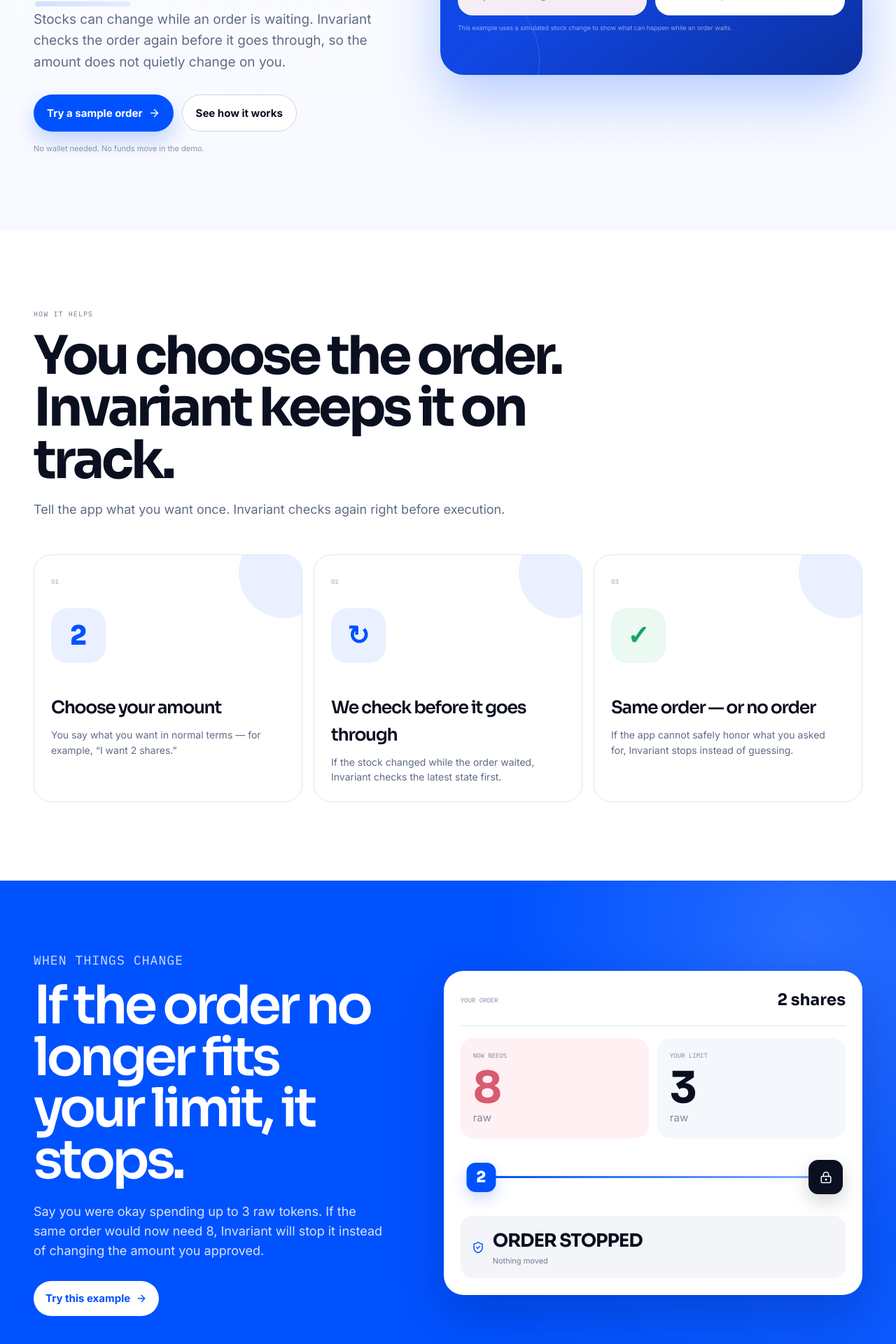
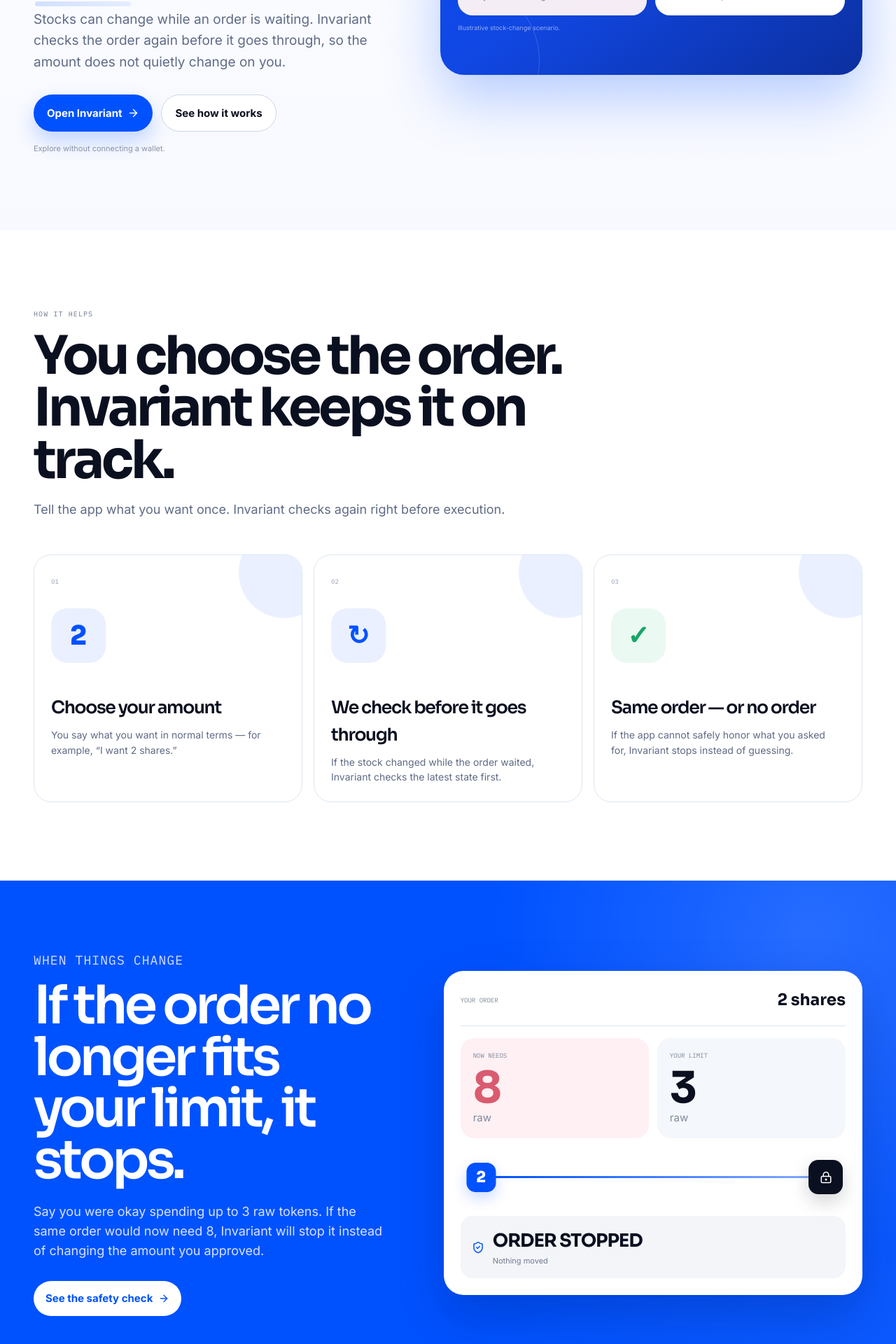
Before and after one commit to Rolexcode/basehack, a Next.js app: page / in a window 1280 px wide. Shown: the part 740-2660 px from the top of the page at 70% size. Built offline with nearby package versions, Linux system fonts and the light colour scheme.

Commit message:
Polish production-facing Invariant copy

```diff
--- a/web/components/landing.tsx
+++ b/web/components/landing.tsx
@@ -50,13 +50,13 @@
               before it goes through, so the amount does not quietly change on you.
             </p>
             <div className={styles.heroActions}>
-              <Link href="/playground" className={styles.primary}>Try a sample order <ArrowRight size={17} /></Link>
+              <Link href="/playground" className={styles.primary}>Open Invariant <ArrowRight size={17} /></Link>
               <a href="#how" className={styles.secondary}>See how it works</a>
             </div>
-            <p className={styles.heroNote}>No wallet needed. No funds move in the demo.</p>
+            <p className={styles.heroNote}>Explore without connecting a wallet.</p>
           </div>
 
-          <div className={styles.promiseStage} aria-label="A user asks for two shares. A simulated stock change would make a stale conversion deliver eight, while Invariant keeps the order at two.">
+          <div className={styles.promiseStage} aria-label="A user asks for two shares. A stock-change scenario would make a stale conversion deliver eight, while Invariant keeps the order at two.">
             <div className={styles.stageChrome}>
               <span>INVARIANT / ORDER 001</span>
               <span className={styles.liveDot}>BASE</span>
@@ -92,7 +92,7 @@
                 <small><Check size={13} /> same order, still intact</small>
               </div>
             </div>
-            <p className={styles.hypo}>This example uses a simulated stock change to show what can happen while an order waits.</p>
+            <p className={styles.hypo}>Illustrative stock-change scenario.</p>
           </div>
         </div>
       </section>
@@ -133,7 +133,7 @@
             Say you were okay spending up to 3 raw tokens. If the same order would now need 8,
             Invariant will stop it instead of changing the amount you approved.
           </p>
-          <Link href="/playground#reverse" className={styles.darkLink}>Try this example <ArrowRight size={16} /></Link>
+          <Link href="/playground#reverse" className={styles.darkLink}>See the safety check <ArrowRight size={16} /></Link>
         </div>
         <div className={styles.blockVisual}>
           <div className={styles.blockTop}>
@@ -196,8 +196,8 @@
 
       <section className={styles.assets}>
         <div className={styles.assetsTitle}>
-          <div><p className={styles.sectionTag}>REAL STOCKS ON BASE</p><h2>Try it with real tokenized stock data.</h2></div>
-          <Link href="/playground#live" className={styles.assetsLink}>Open stock reads <ArrowUpRight size={15} /></Link>
+          <div><p className={styles.sectionTag}>REAL STOCKS ON BASE</p><h2>Live tokenized stock data, right inside Invariant.</h2></div>
+          <Link href="/playground#live" className={styles.assetsLink}>View live stock data <ArrowUpRight size={15} /></Link>
         </div>
         <div className={styles.assetRail}>
           {assets.map(([ticker, company], index) => (
@@ -210,13 +210,13 @@
             </article>
           ))}
         </div>
-        <p className={styles.assetNote}>Live stock data is read-only. The stock-change examples above are simulated.</p>
+        <p className={styles.assetNote}>Live Base stock reads · illustrative stock-change scenario.</p>
       </section>
 
       <section className={styles.proofBand}>
         <div><strong>8/8</strong><span>safety tests passed</span></div>
-        <div><strong>5</strong><span>tokenized stocks available to explore</span></div>
-        <div><strong>0</strong><span>wallets needed to try it</span></div>
+        <div><strong>5</strong><span>Base stock reads</span></div>
+        <div><strong>0</strong><span>wallets needed to get started</span></div>
       </section>
 
       <footer className={styles.footer}>
@@ -232,11 +232,11 @@
             <p>Invariant checks before execution so your stock order does not quietly change.</p>
           </div>
           <div className={styles.footerActions}>
-            <Link href="/playground" className={styles.primary}>Try Invariant <ArrowRight size={16} /></Link>
+            <Link href="/playground" className={styles.primary}>Open Invariant <ArrowRight size={16} /></Link>
             <a href={REPO} target="_blank" rel="noreferrer"><Github size={16} /> GitHub</a>
           </div>
         </div>
-        <div className={styles.footerMeta}><span>Built for tokenized-stock apps on Base.</span><span>Read-only web app · no funds moved</span></div>
+        <div className={styles.footerMeta}><span>Built for tokenized-stock apps on Base.</span><span>Live Base data · no wallet required</span></div>
       </footer>
     </main>
   );
```
